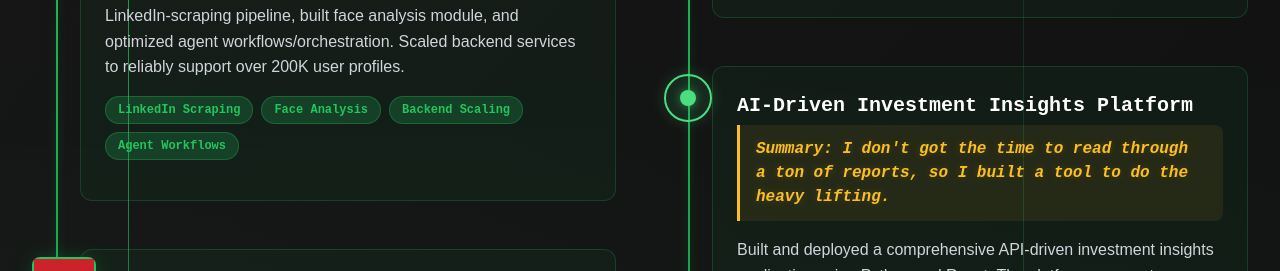
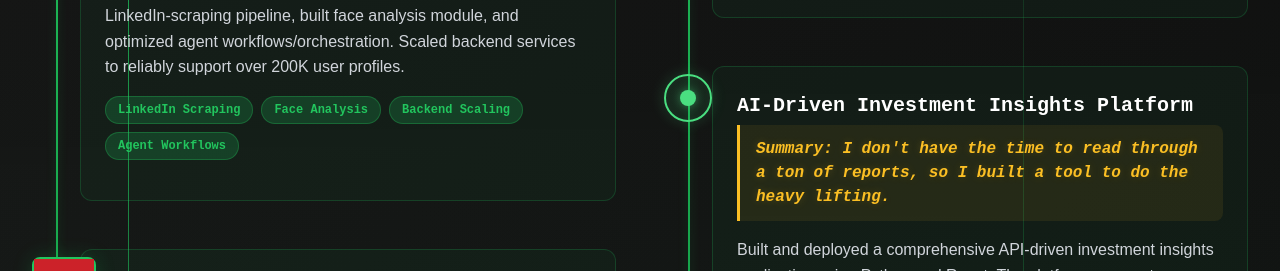
Before and after one commit to jzyzak/portfolio, a Next.js app: page /experiences in a window 1280 px wide. Shown: the part 860-1131 px from the top of the page. Built offline with nearby package versions, Linux system fonts and the light colour scheme.

Commit message:
fixed wording

```diff
--- a/src/app/experiences/page.tsx
+++ b/src/app/experiences/page.tsx
@@ -332,7 +332,7 @@ export default function Experiences() {
                     <div className="timeline-content">
                       <h3 className="timeline-title">{getDisplayText('AI-Driven Investment Insights Platform')}</h3>
                       <p className="project-summary">
-                        Summary: I don&apos;t got the time to read through a ton of reports, so I built a tool to
+                        Summary: I don&apos;t have the time to read through a ton of reports, so I built a tool to
                         do the heavy lifting.
                       </p>
                       <p className="timeline-description">
```
